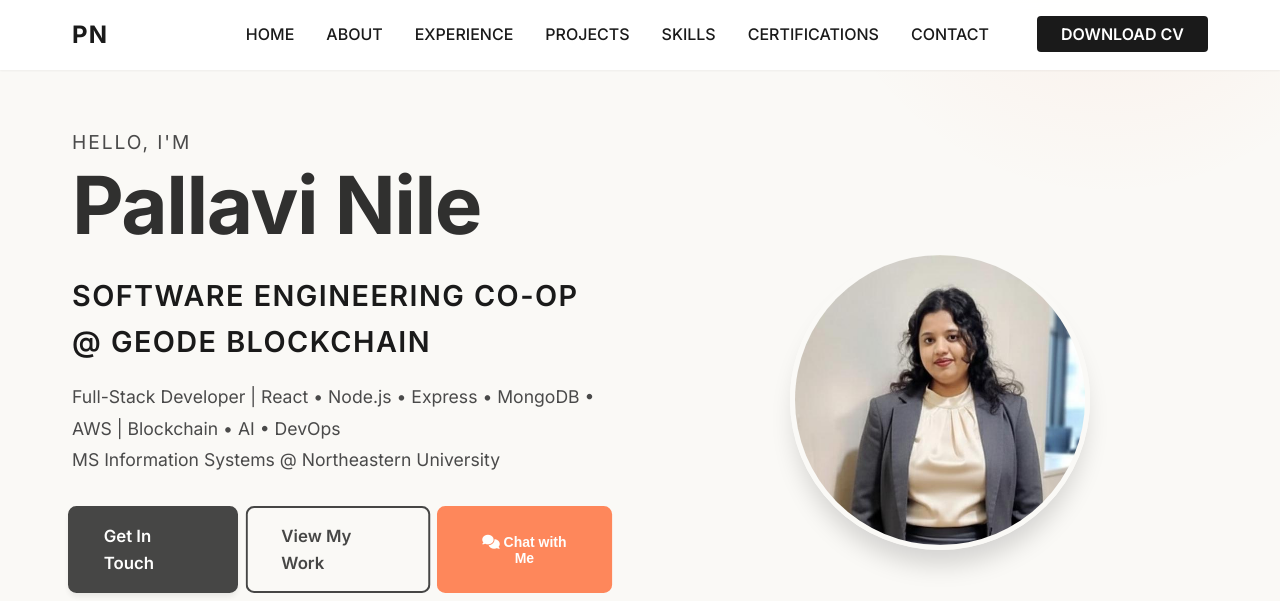
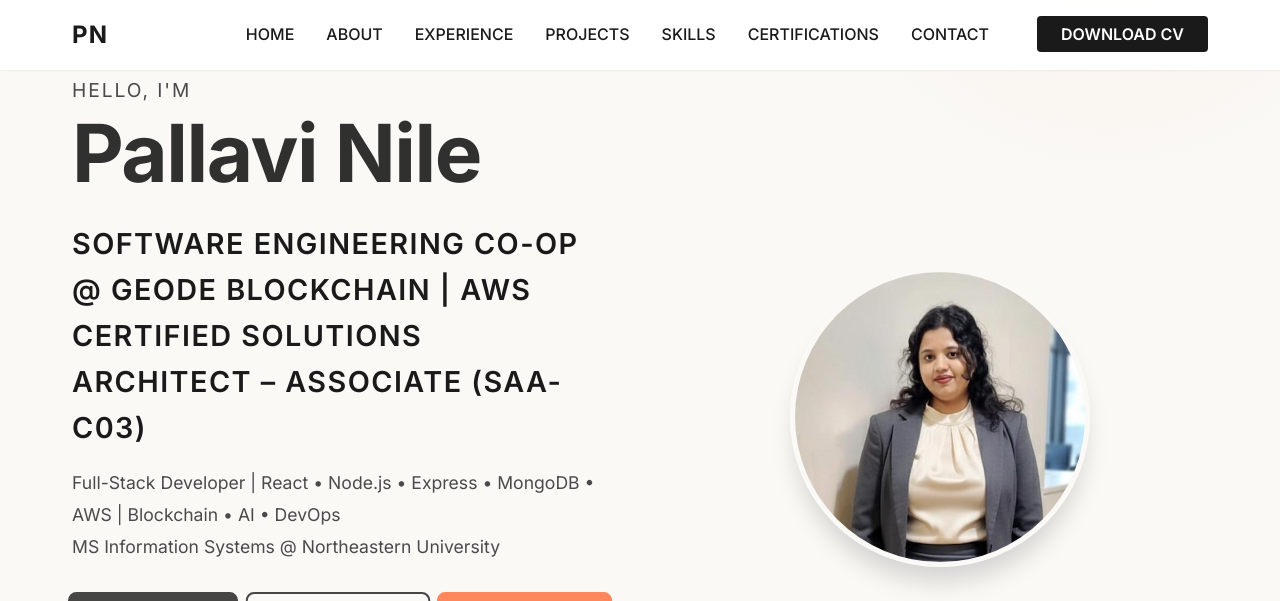
Before and after one commit to Pallavi-Nile-98/Portfolio-Pallavi-Nile, a plain HTML site: page index.html in a window 1280 px wide. Shown: the top 601 px of the page. Drawn offline with Linux system fonts and the light colour scheme.

Commit message:
Update index.html

```diff
--- a/index.html
+++ b/index.html
@@ -50,7 +50,7 @@
                         <span class="greeting">Hello, I'm</span>
                         <span class="name">Pallavi Nile</span>
                     </h1>
-                    <p class="hero-subtitle">Software Engineering Co-Op @ Geode Blockchain</p>
+                    <p class="hero-subtitle">Software Engineering Co-Op @ Geode Blockchain | AWS Certified Solutions Architect – Associate (SAA-C03)</p>
                     <p class="hero-description">
                         Full-Stack Developer | React • Node.js • Express • MongoDB • AWS | Blockchain • AI • DevOps
                         <br>MS Information Systems @ Northeastern University
```
